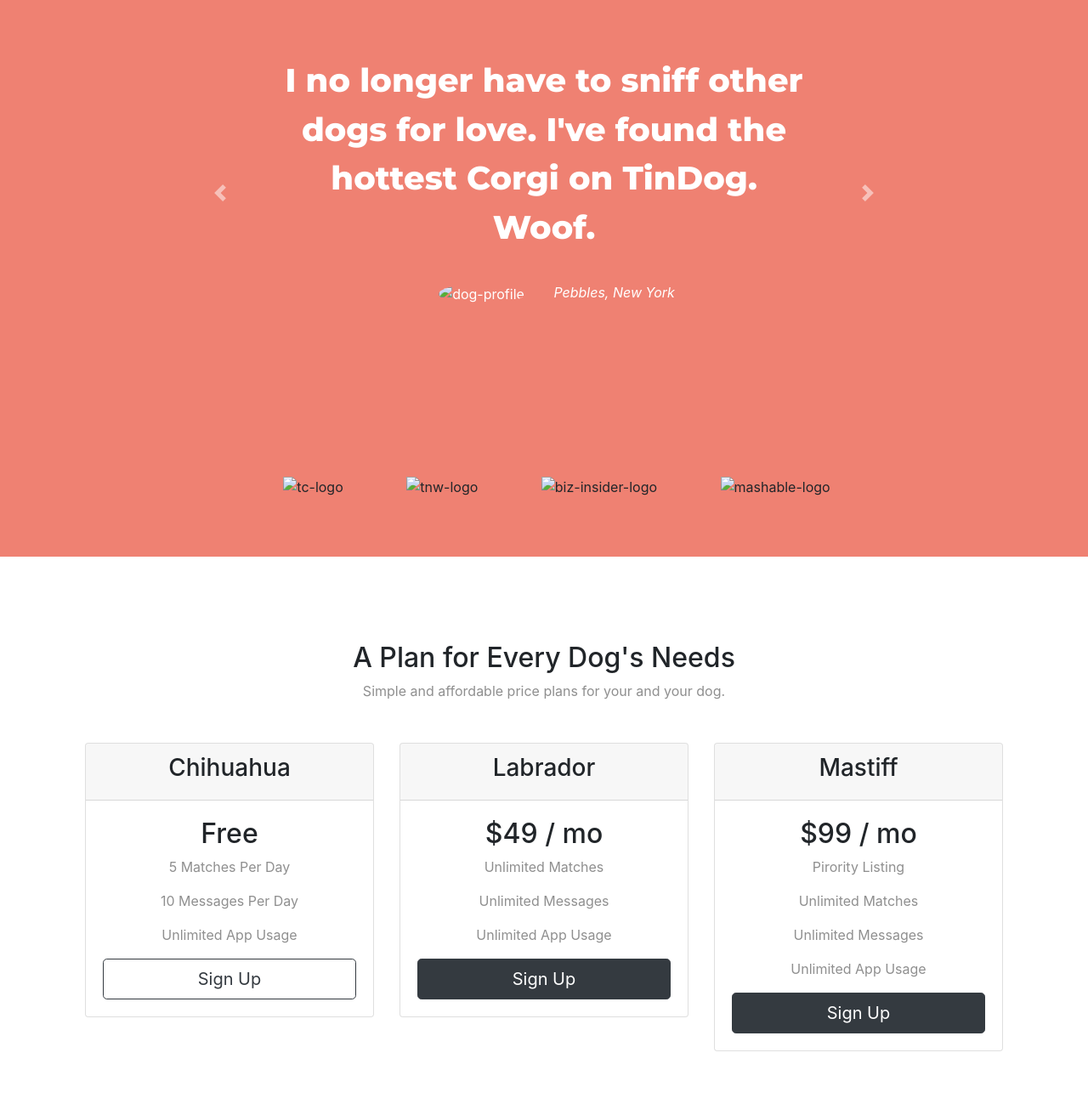
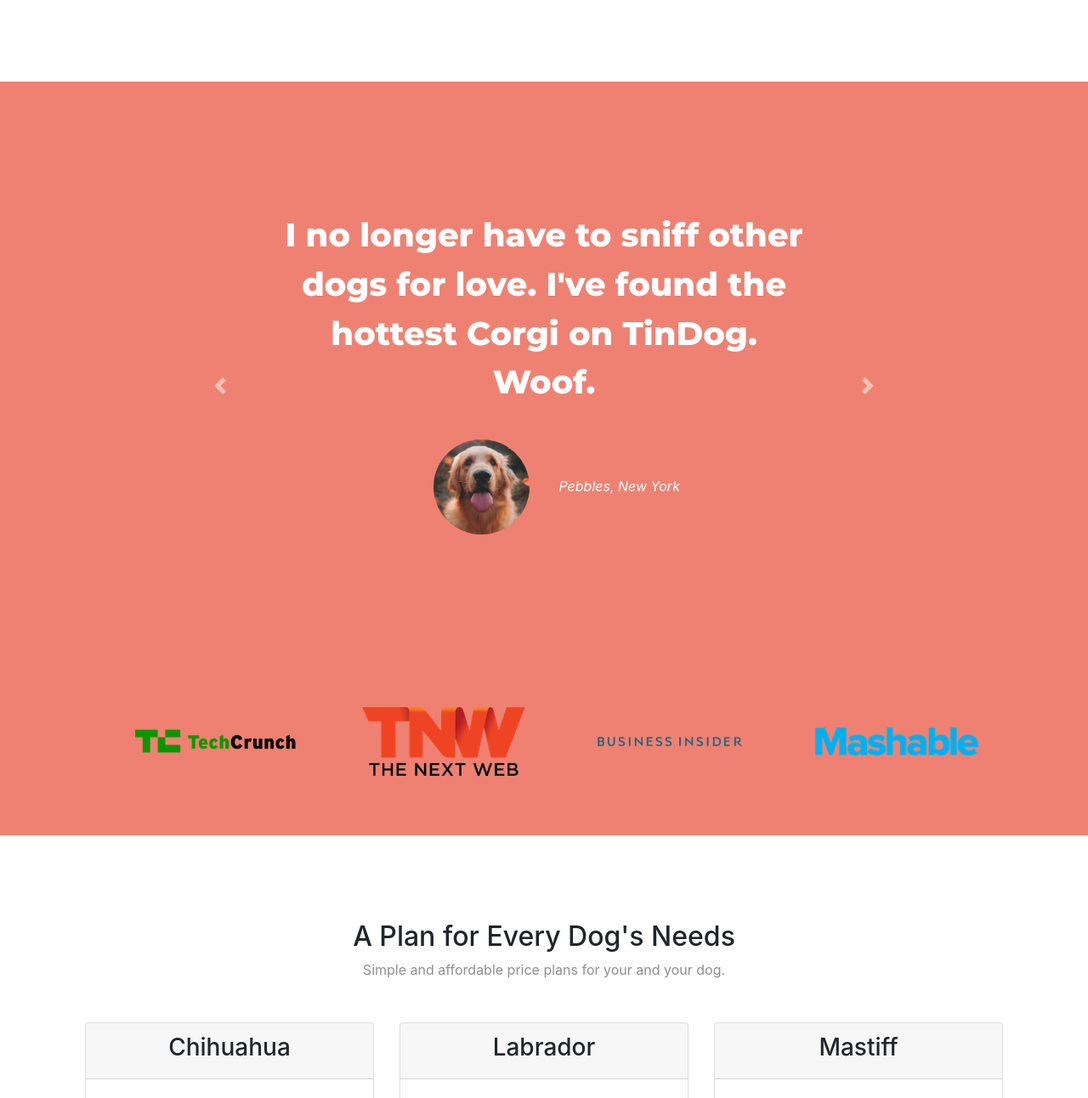
Before and after one commit to T0mer007/tindog, a plain HTML site: page index.html in a window 1280 px wide. Shown: the part 1116-2408 px from the top of the page at 85% size. Drawn offline with nearby package versions, Linux system fonts and the light colour scheme; files that its build step writes are made by us from their sources.

Commit message:
Update index.html

```diff
--- a/index.html
+++ b/index.html
@@ -65,7 +65,7 @@
     </div>
     <div>
       <div class="ttim">
-      <img class="col-lg-6 Title-img" src="images/iphone6.png" alt="iphone-mockup">
+      <img class="col-lg-6 Title-img" src="iphone6.png" alt="iphone-mockup">
       </div>
 
 </div>
@@ -108,12 +108,12 @@
       <div class="carousel-inner">
         <div class="carousel-item active"">
           <h2 class="hihi">I no longer have to sniff other dogs for love. I've found the hottest Corgi on TinDog. Woof.</h2>
-          <img class="test-img" src="images/dog-img.jpg" alt="dog-profile">
+          <img class="test-img" src="dog-img.jpg" alt="dog-profile">
           <em>Pebbles, New York</em>
         </div>
         <div class="carousel-item">
         <h2 class="testimonial-text">My dog used to be so lonely, but with TinDog's help, they've found the love of their life. I think.</h2>
-        <img class="testimonial-image" src="images/lady-img.jpg" alt="lady-profile">
+        <img class="testimonial-image" src="lady-img.jpg" alt="lady-profile">
         <em>Beverly, Illinois</em>
         </div>
       </div>
@@ -132,10 +132,10 @@
   <!-- Press -->
 
   <section id="press">
-    <img class="pres-logo" src="images/techcrunch.png" alt="tc-logo">
-    <img class="pres-logo" src="images/tnw.png" alt="tnw-logo">
-    <img class="pres-logo" src="images/bizinsider.png" alt="biz-insider-logo">
-    <img class="pres-logo" src="images/mashable.png" alt="mashable-logo">
+    <img class="pres-logo" src="techcrunch.png" alt="tc-logo">
+    <img class="pres-logo" src="tnw.png" alt="tnw-logo">
+    <img class="pres-logo" src="bizinsider.png" alt="biz-insider-logo">
+    <img class="pres-logo" src="mashable.png" alt="mashable-logo">
 
   </section>
 
```
